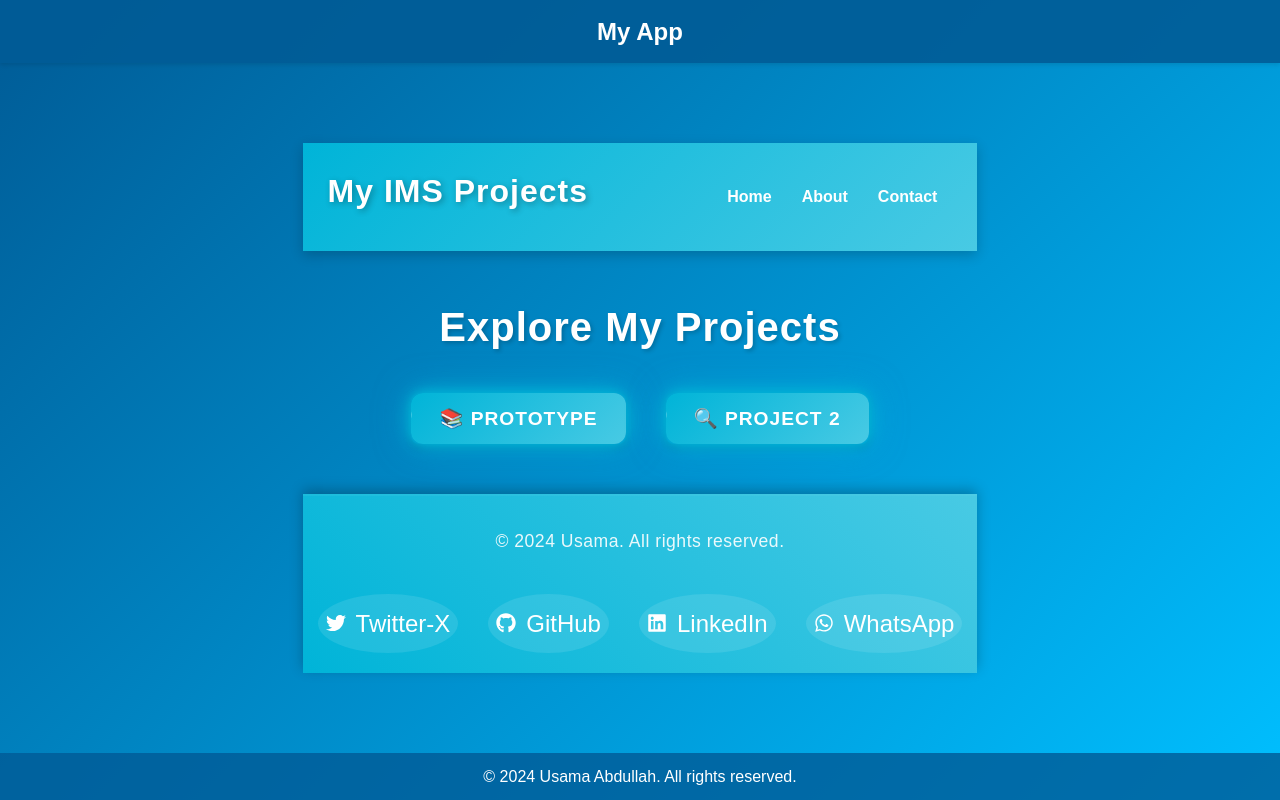
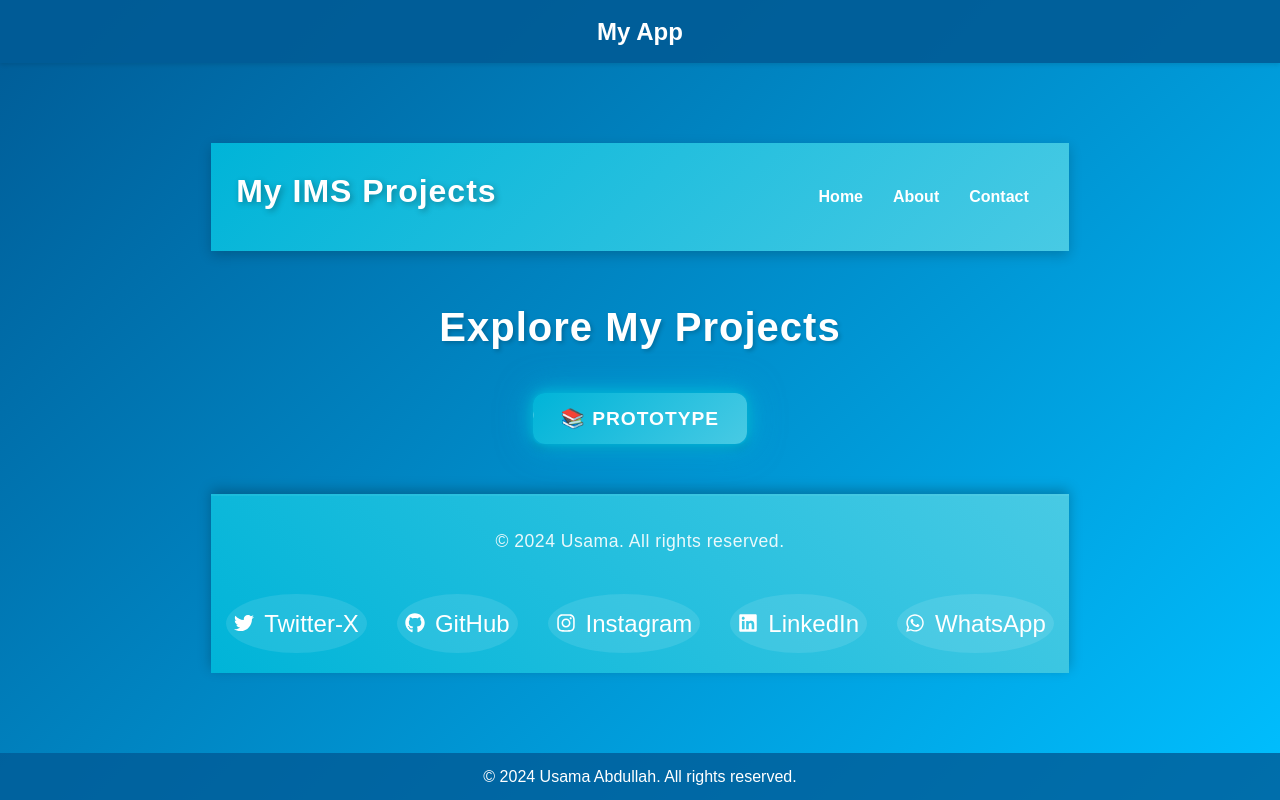
Before and after one commit to usama7871/usama-apps, a Next.js app: page / in a window 1280 px wide. Built offline with nearby package versions, Linux system fonts and the light colour scheme.

Commit message:
Update index.tsx

```diff
--- a/pages/index.tsx
+++ b/pages/index.tsx
@@ -1,7 +1,6 @@
-"use client";
 import Link from 'next/link';
 import React from 'react';
-import { FaTwitter, FaGithub, FaLinkedin, FaWhatsapp } from 'react-icons/fa';
+import { FaTwitter, FaGithub,FaInstagram,FaLinkedin, FaWhatsapp } from 'react-icons/fa';
 
 const HomePage: React.FC = () => {
   return (
@@ -29,16 +28,9 @@ const HomePage: React.FC = () => {
         <h2 className="main-title">Explore My Projects</h2>
         <ul className="projects-list">
           <li className="project-item">
-            <Link href="/projects/app">
+            <Link href="/id">
               <button className="project-button">
                 <span role="img" aria-label="Prototype">📚</span> Prototype
-              </button>
-            </Link>
-          </li>
-          <li className="project-item">
-            <Link href="/projects/project2">
-              <button className="project-button">
-                <span role="img" aria-label="Project 2">🔍</span> Project 2
               </button>
             </Link>
           </li>
@@ -55,6 +47,9 @@ const HomePage: React.FC = () => {
           <a href="https://github.com/usama7871" target="_blank" rel="noopener noreferrer" className="social-link">
             <FaGithub size={20} /> GitHub
           </a>
+          <a href="https://instagram.com/usama.1072" target="_blank" rel="noopener noreferrer" className="social-link">
+            <FaInstagram size={20} /> Instagram
+          </a>
           <a href="https://www.linkedin.com/in/usama-abdullah-91b693201?utm_source=share&utm_campaign=share_via&utm_content=profile&utm_medium=android_app" target="_blank" rel="noopener noreferrer" className="social-link">
             <FaLinkedin size={20} /> LinkedIn
           </a>
```
